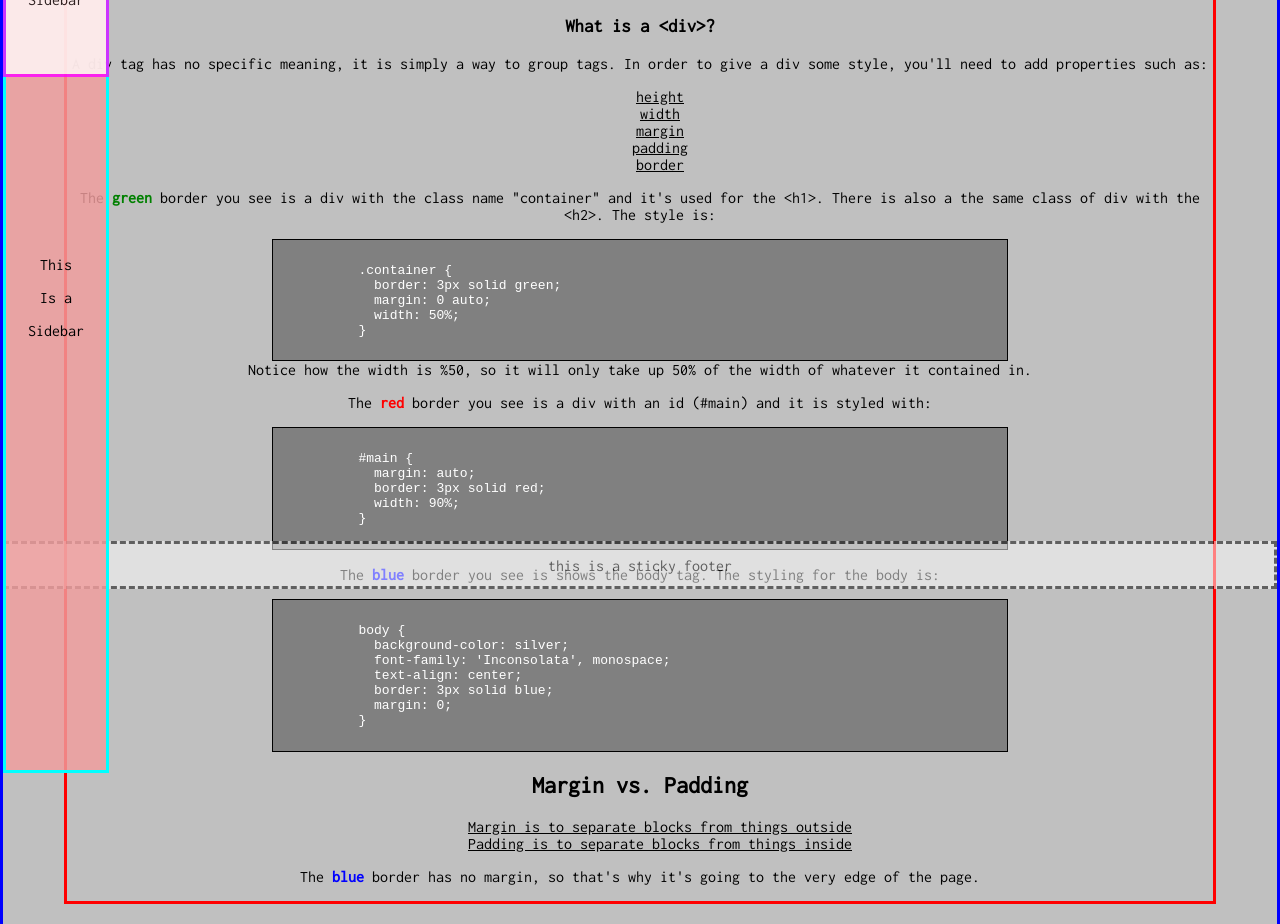
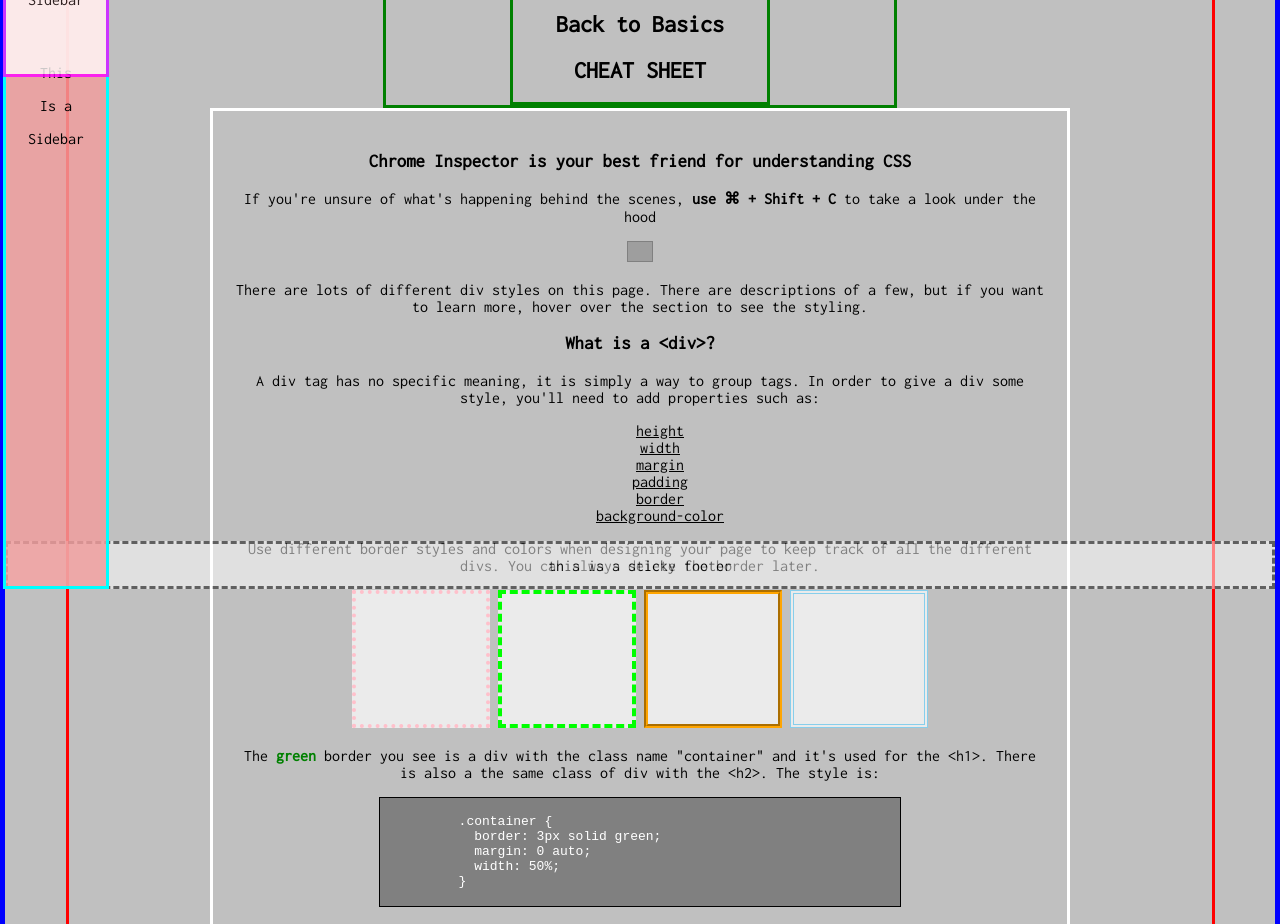
Before and after one commit to davidnymanmusic/css_basics, a plain HTML site: page index.html in a window 1280 px wide. Shown: the part 211-1135 px from the top of the page. Drawn offline with Linux system fonts and the light colour scheme; grey boxes are pictures that could not be loaded.

Commit message:
add content

```diff
--- a/index.html
+++ b/index.html
@@ -16,7 +16,8 @@
     <div class="container">
       <h1>Cascading Style Sheets</h1>
       <div class="container">
-          <h2>BACK TO BASICS:</h2>
+        <h2>Back to Basics</h2>
+        <h2>CHEAT SHEET</h2>
         <!-- <a href="#id">The object you want to link to.</a> -->
 
       </div>
@@ -32,6 +33,13 @@
       <p>Is a</p>
       <p>Sidebar</p>
     </div>
+
+    <div class="info">
+      <h3>Chrome Inspector is your best friend for understanding CSS</h3>
+      <p>If you're unsure of what's happening behind the scenes, <strong>use ⌘ + Shift + C</strong> to take a look under the hood</p>
+      <p><img id="in" src="https://i.imgur.com/FCNnDYz.png" title="use this to hover over elements" /></p>
+
+      <p>There are lots of different div styles on this page. There are descriptions of a few, but if you want to learn more, hover over the section to see the styling.</p>
       <h3>What is a &lt;div&gt;?</h3>
 
       <p>A div tag has no specific meaning, it is simply a way to group tags. In order to give a div some style, you'll need to add properties such as: </p>
@@ -41,7 +49,13 @@
         <li>margin</li>
         <li>padding</li>
         <li>border</li>
+        <li>background-color</li>
       </ul>
+      <p>Use different border styles and colors when designing your page to keep track of all the different divs. You can always delete the border later.</p>
+      <div id="w" title="dotted"></div>
+      <div id="x" title="dashed"></div>
+      <div id="y" title="groove"></div>
+      <div id="z" title="double"></div>
       <p>The <span class='green'>green</span> border you see is a div with the class name "container" and it's used for the &lt;h1&gt;. There is also a the same class of div with the &lt;h2&gt;. The style is:
 
         <pre>
@@ -49,8 +63,7 @@
           border: 3px solid green;
           margin: 0 auto;
           width: 50%;
-        }</pre>
-      Notice how the width is %50, so it will only take up 50% of the width of whatever it contained in.
+        }</pre> Notice how the width is 50%, so it will only take up 50% of the width of whatever it contained in.
       </p>
       <p> The <span class="red">red</span> border you see is a div with an id (#main) and it is styled with:
         <pre>
@@ -58,6 +71,7 @@
           margin: auto;
           border: 3px solid red;
           width: 90%;
+          padding: 5%;
         }
 </pre> </p>
       <p>The <span class="blue">blue</span> border you see is shows the body tag. The styling for the body is:
@@ -66,7 +80,7 @@
           background-color: silver;
           font-family: 'Inconsolata', monospace;
           text-align: center;
-          border: 3px solid blue;
+          border: 5px solid blue;
           margin: 0;
         }
 </pre>
@@ -79,10 +93,43 @@
       </ul>
 
       <p>The <span class="blue">blue</span> border has no margin, so that's why it's going to the very edge of the page.</p>
+      <p>The <span class='red'>red</span> border has padding so there is some space between the text and the border.</p>
+
+      <p>Use this diagram in the Inspector to understand how margin, padding, and border are working together in an element</p>
+      <img id="di" src="https://i.imgur.com/8TUMM3s.png" title="source: imgur.com" />
+      <h2>Units of Measurement</h2>
+      <table>
+        <tr>
+          <th>Unit</th>
+          <th>Description</th>
+        </tr>
+        <tr>
+          <td>px (absolute)</td>
+          <td>pixels (1px = 1/96th of 1in)</td>
+
+        </tr>
+        <tr>
+          <td>em (relative)</td>
+          <td>Relative to the font-size of the element (2em means 2 times the size of the current font)</td>
+        </tr>
+        <tr>
+          <td>rem (relative)</td>
+          <td>Relative to font-size of the root element</td>
+        </tr>
+        <tr>
+          <td>vh (relative)</td>
+          <td>Relative to 1% of the height of the viewport</td>
+        </tr>
+        <tr>
+          <td>vw (relative)</td>
+          <td>Relative to 1% of the width of the viewport</td>
+        </tr>
+      </table>
+    </div>
   </div>
   <div id=footer>this is a sticky footer</div>
 
-<p id="id"></p>
+  <!-- <p id="id"></p> -->
 </body>
 
 </html>
--- a/style.css
+++ b/style.css
@@ -3,20 +3,28 @@ body {
   background-color: silver;
   font-family: 'Inconsolata', monospace;
   text-align: center;
-  border: 3px solid blue;
+  border: 5px solid blue;
   margin: 0;
 }
 
 #main {
-  margin: auto;
+  margin: 0 auto;
   border: 3px solid red;
-  width: 90%;
+  width: 80%;
+  padding: 5%;
 }
 
 .container {
   border: 3px solid green;
   margin: 0 auto;
   width: 50%;
+}
+
+.info {
+  border: 3px solid white;
+  margin: 0 auto;
+  width: 80%;
+  padding: 2%;
 }
 
 #header {
@@ -65,7 +73,7 @@ body {
   position: absolute;
   top: 0;
   bottom: 0;
-  padding-top: 35%;
+  padding-top: 20%;
 }
 
 pre {
@@ -77,6 +85,8 @@ pre {
   padding: 2%;
   border: 1px solid black;
   white-space: pre-wrap;
+  margin-top: 2%;
+  margin-bottom: 2%;
 }
 
 li {
@@ -98,3 +108,53 @@ li {
   color: green;
   font-weight: bolder;
 }
+
+#in {
+  height: 3%;
+  width: 3%;
+  border: 1px solid gray;
+}
+
+#di {
+  height: 30%;
+  width: 30%;
+  border: 1px solid gray;
+}
+
+table, th, td {
+  border: 1px solid white;
+}
+
+th {
+  font-weight: 900;
+}
+
+table {
+  margin: 0 auto;
+}
+
+#w, #x, #y, #z {
+  height: 130px;
+  width: 130px;
+  display: inline-block;
+}
+
+#w {
+  border: 4px dotted pink;
+  background-color: rgba(255, 255, 255, 0.69);
+}
+
+#x {
+  border: 4px dashed lime;
+  background-color: rgba(255, 255, 255, 0.69);
+}
+
+#y {
+  border: 4px groove orange;
+  background-color: rgba(255, 255, 255, 0.69);
+}
+
+#z {
+  border: 4px double skyblue;
+  background-color: rgba(255, 255, 255, 0.69);
+}
```
Lines whose indentation alone changed are shown as unchanged.
